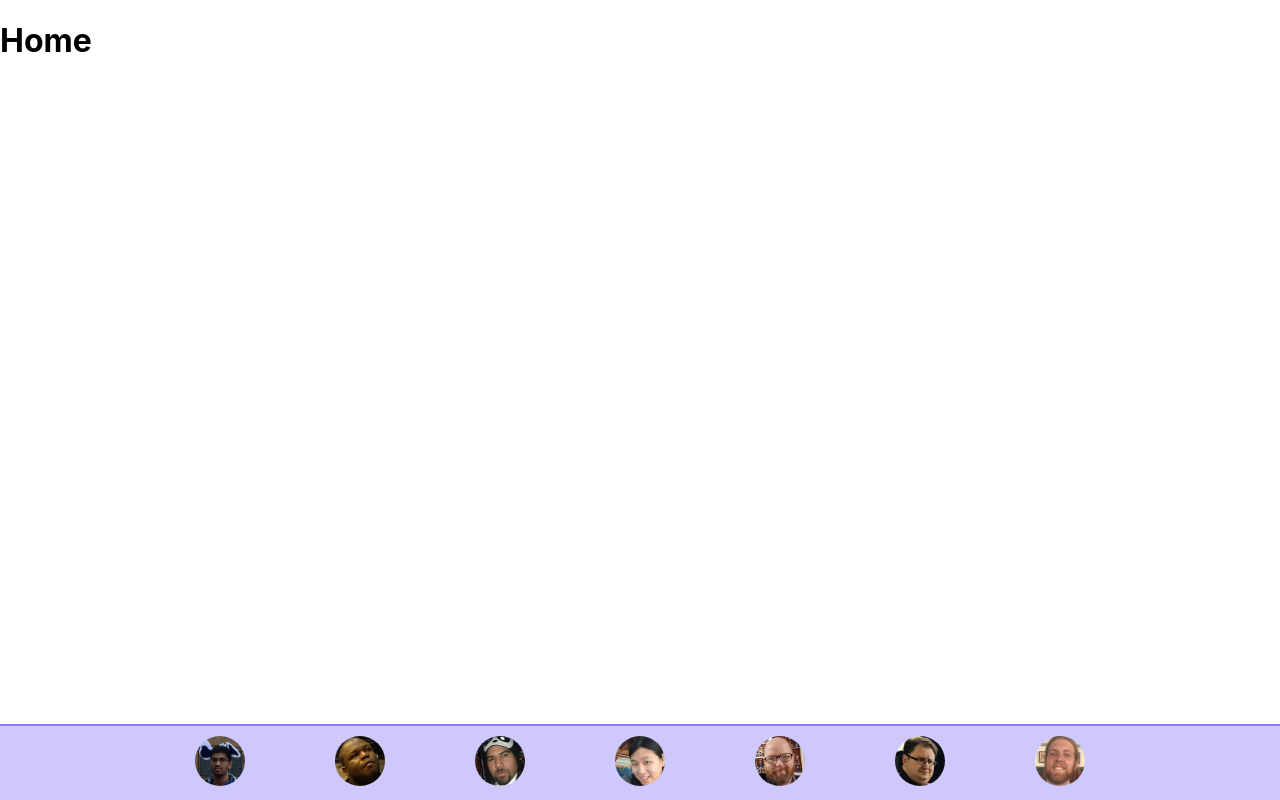
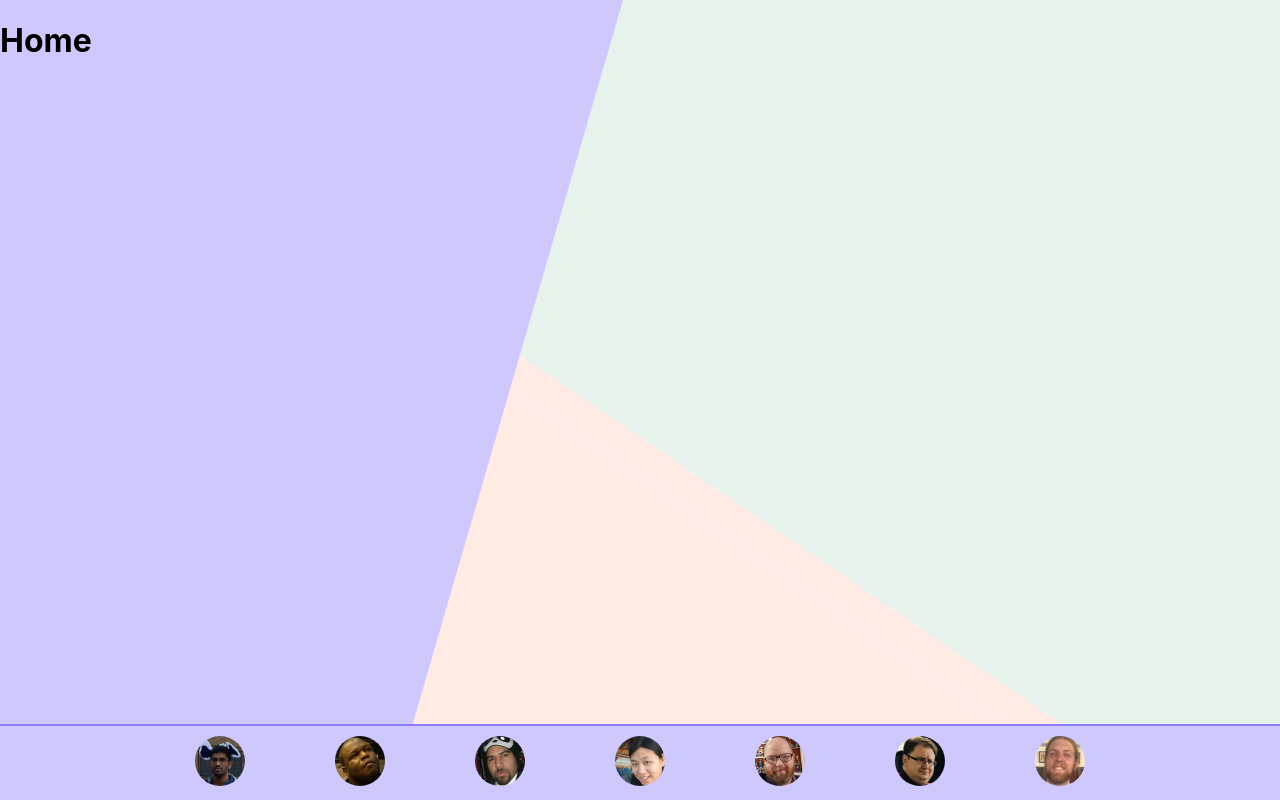
Before and after one commit to katerberg/stl-vrd, a React (Create React App) app: page / in a window 1280 px wide. Built offline with nearby package versions, Linux system fonts and the light colour scheme; the HTML template or start-up script is replaced by a standard one.

Commit message:
Moves background to root

```diff
--- a/src/App.css
+++ b/src/App.css
@@ -1 +1,9 @@
-.App {}
+.App img.background {
+  position: fixed;
+  width: 100%;
+  height: 100%;
+  z-index: -1;
+  top: 0;
+  left: 0;
+  right: 0;
+}
--- a/src/App.js
+++ b/src/App.js
@@ -2,12 +2,14 @@ import React from 'react';
 import Routes from './routes';
 import Footer from './footer';
 import { BrowserRouter } from "react-router-dom";
+import background from './static/background.png';
 import './App.css';
 
 function App() {
 
   return (
     <div className="App">
+      <img className="background" alt={'background'} src={background} />
       <BrowserRouter>
         <Routes />
         <Footer />
--- a/src/pages/player.css
+++ b/src/pages/player.css
@@ -1,13 +1,3 @@
-.player img.background {
-  position: fixed;
-  width: 100%;
-  height: 100%;
-  z-index: -1;
-  top: 0;
-  left: 0;
-  right: 0;
-}
-
 .player .content {
   height: calc(100vh - 126px);
 }
--- a/src/pages/player.js
+++ b/src/pages/player.js
@@ -1,7 +1,6 @@
 import React from 'react';
 import { getPlayers } from '../services/players';
 import { Redirect } from "react-router-dom";
-import background from './player-background.png';
 import './player.css';
 
 function Player(props) {
@@ -12,7 +11,6 @@ function Player(props) {
 
   return (
     <div className="player">
-      <img className="background" alt={'background'} src={background} />
       <div className="content">
         <img className="profile-picture" src={player.picture} alt={`Large format of ${player.firstName}`} />
         <div className="name">
```
Also changed, not shown: src/static/background.png (renamed from src/pages/player-background.png).
